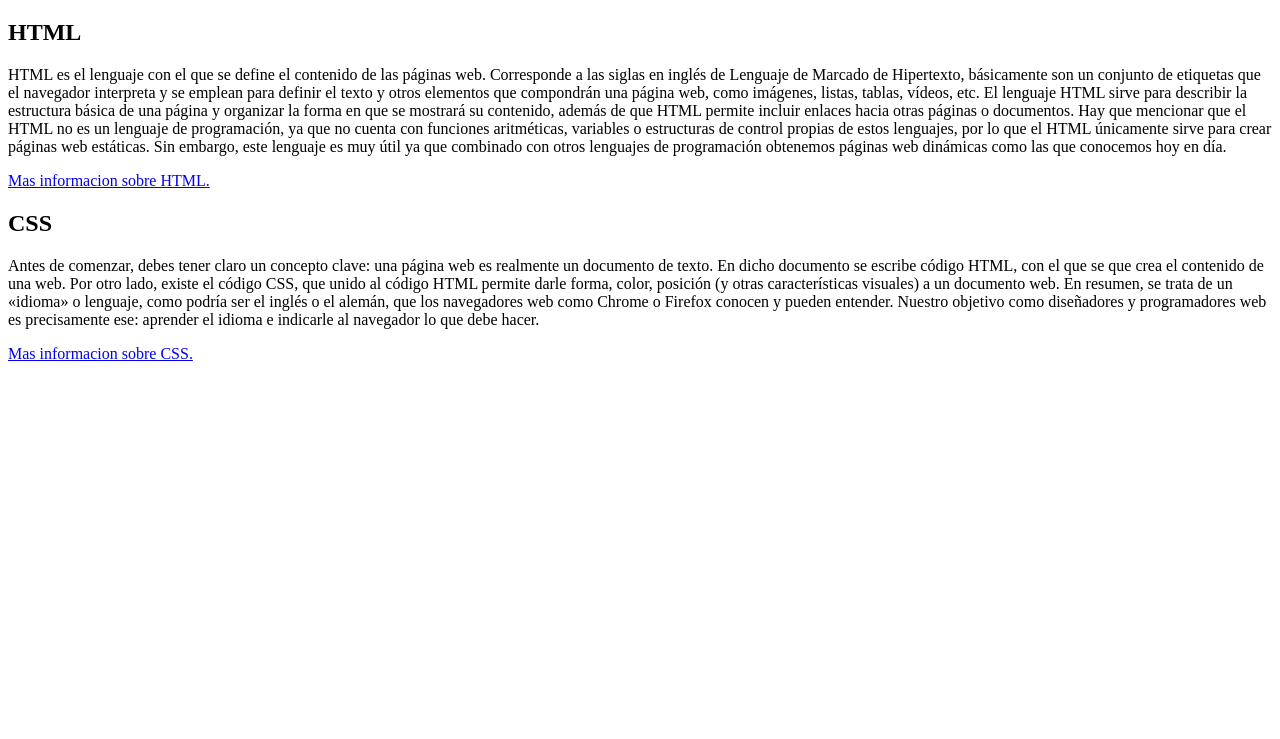
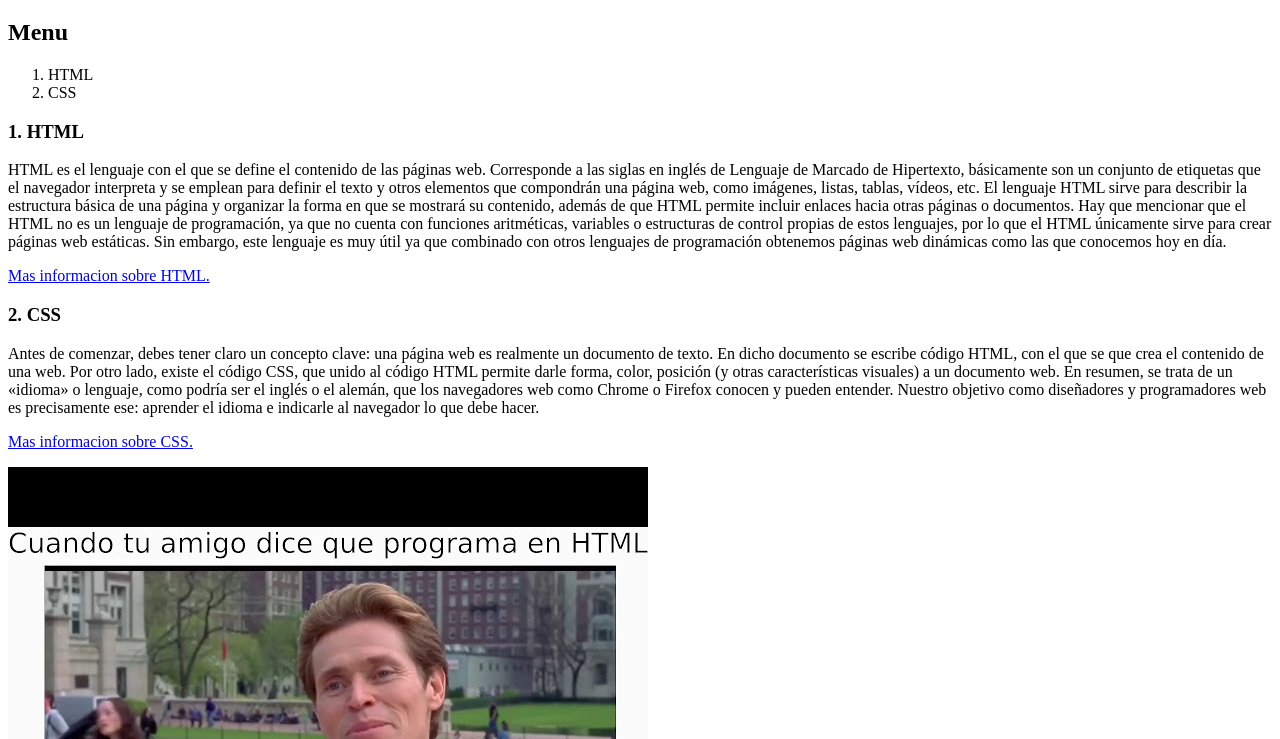
Before and after one commit to davidgonzalocordon/Taller-HTML-y-CSS-1, a plain HTML site: page Index.html in a window 1280 px wide. Shown: the part 61-800 px from the top of the page. Drawn offline with Linux system fonts and the light colour scheme.

Commit message:
Actualizacion del Index

```diff
--- a/Index.html
+++ b/Index.html
@@ -11,7 +11,12 @@
     <body>
         <div class="Cotainer">
             <h1>Taller #1 HTML Y CSS</h1>
-            <h2>HTML</h2>
+            <h2>Menu</h2>
+            <ol>
+                <li>HTML</li>
+                <li>CSS</li>
+            </ol>
+            <h3>1. HTML</h3>
             <p>HTML es el lenguaje con el que se define el contenido de las páginas web. Corresponde a las siglas en inglés de Lenguaje de Marcado de Hipertexto, básicamente son un conjunto de etiquetas que el navegador interpreta y se emplean para definir el texto y otros elementos que compondrán una página web, como imágenes, listas, tablas, vídeos, etc.
 
                 El lenguaje HTML sirve para describir la estructura básica de una página y organizar la forma en que se mostrará su contenido, además de que HTML permite incluir enlaces hacia otras páginas o documentos.
@@ -20,13 +25,15 @@
             </p>
             <a href="https://www.vadavo.com/blog/html-que-es-y-para-que-sirve/">Mas informacion sobre HTML.</a>
             <p></p>
-            <h2>CSS</h2>
+            <h3>2. CSS</h3>
             <p>
                 Antes de comenzar, debes tener claro un concepto clave: una página web es realmente un documento de texto. En dicho documento se escribe código HTML, con el que se que crea el contenido de una web. Por otro lado, existe el código CSS, que unido al código HTML permite darle forma, color, posición (y otras características visuales) a un documento web.
 
                 En resumen, se trata de un «idioma» o lenguaje, como podría ser el inglés o el alemán, que los navegadores web como Chrome o Firefox conocen y pueden entender. Nuestro objetivo como diseñadores y programadores web es precisamente ese: aprender el idioma e indicarle al navegador lo que debe hacer.
             </p>
             <a href="https://lenguajecss.com/css/introduccion/que-es-css/">Mas informacion sobre CSS.</a>
+            <p></p>
+            <img src="IMG/sddefault.jpg" alt="Meme">
         </div>
     </body>
 </html>
```
Also changed, not shown: IMG/sddefault.jpg (added).
